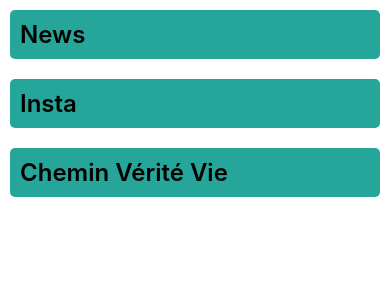
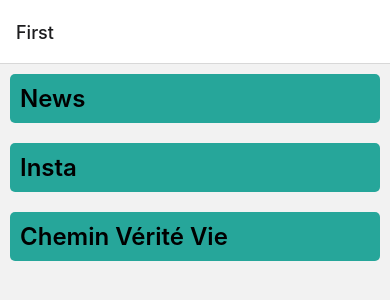
Before and after one commit to yannisjdubois/mybook, a React Native app: screen / in a window 390 px wide. Shown: the top 300 px of the page. Built offline with nearby package versions, Linux system fonts and the light colour scheme.

Commit message:
installation de la syntaxe de navigation React

```diff
--- a/App.js
+++ b/App.js
@@ -8,7 +8,11 @@
 
 const App = () => {
   return (
-    <FirstScreen/>
+    <NavigationContainer>
+      <Stack.Navigator>
+        <Stack.Screen name="First" component={FirstScreen} />
+      </Stack.Navigator>
+    </NavigationContainer>
   )
 }
 
```
